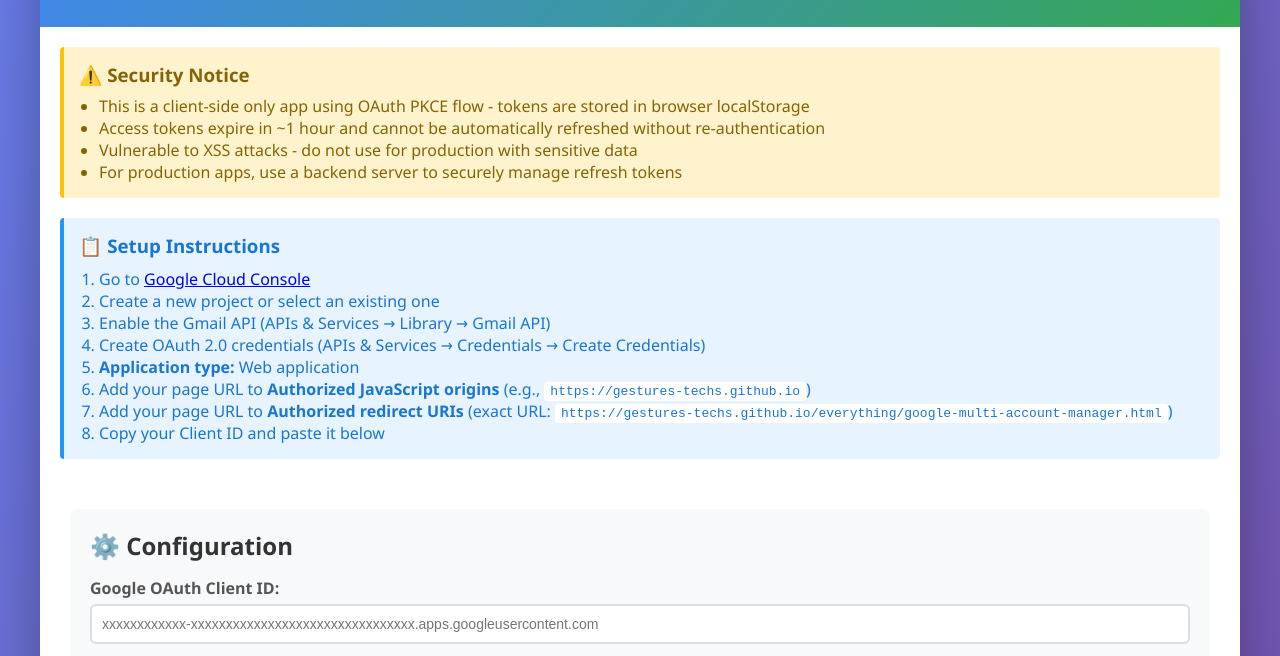
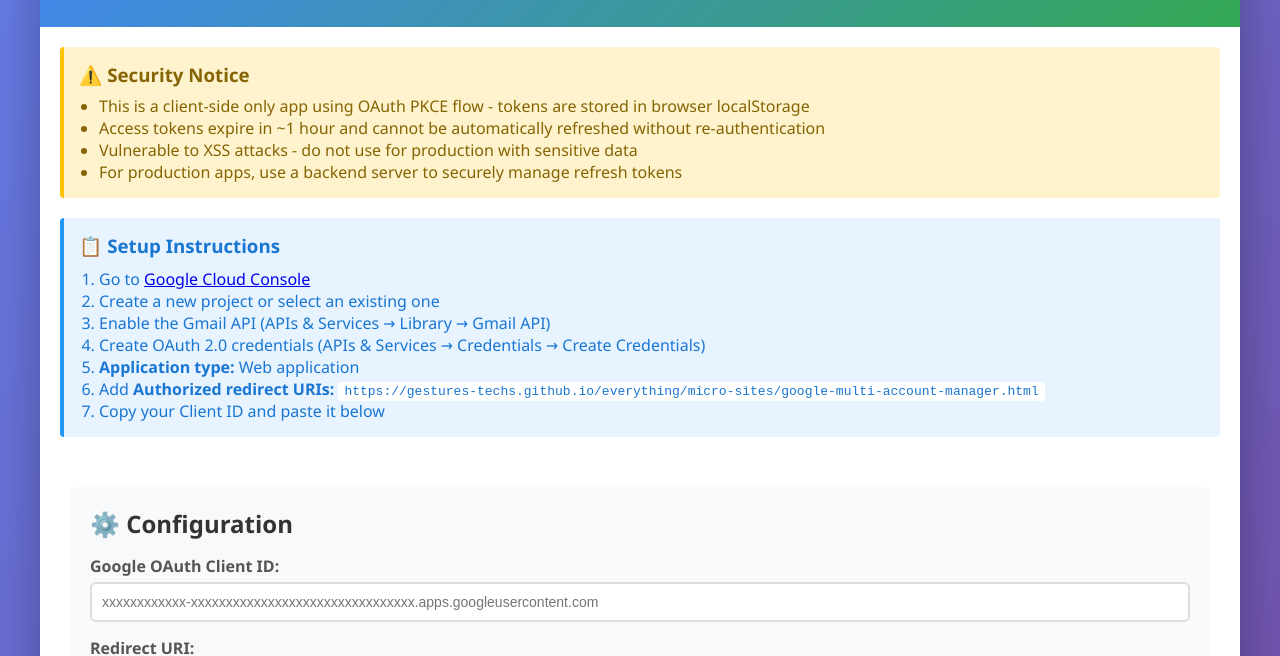
Before and after one commit to Gestures-Techs/everything, a plain HTML site: page docs/micro-sites/google-multi-account-manager.html in a window 1280 px wide. Shown: the part 128-784 px from the top of the page. Drawn offline with Linux system fonts and the light colour scheme.

Commit message:
Update authorized redirect URI in Google setup docs
Corrected the authorized redirect URI in the Google Multi-Account Manager documentation to reflect the accurate path for the micro-site.

```diff
--- a/docs/micro-sites/google-multi-account-manager.html
+++ b/docs/micro-sites/google-multi-account-manager.html
@@ -339,8 +339,7 @@
                 <li>Enable the Gmail API (APIs & Services → Library → Gmail API)</li>
                 <li>Create OAuth 2.0 credentials (APIs & Services → Credentials → Create Credentials)</li>
                 <li><strong>Application type:</strong> Web application</li>
-                <li>Add your page URL to <strong>Authorized JavaScript origins</strong> (e.g., <code>https://gestures-techs.github.io</code>)</li>
-                <li>Add your page URL to <strong>Authorized redirect URIs</strong> (exact URL: <code>https://gestures-techs.github.io/everything/google-multi-account-manager.html</code>)</li>
+                <li>Add <strong>Authorized redirect URIs:</strong> <code>https://gestures-techs.github.io/everything/micro-sites/google-multi-account-manager.html</code></li>
                 <li>Copy your Client ID and paste it below</li>
             </ol>
         </div>
```
